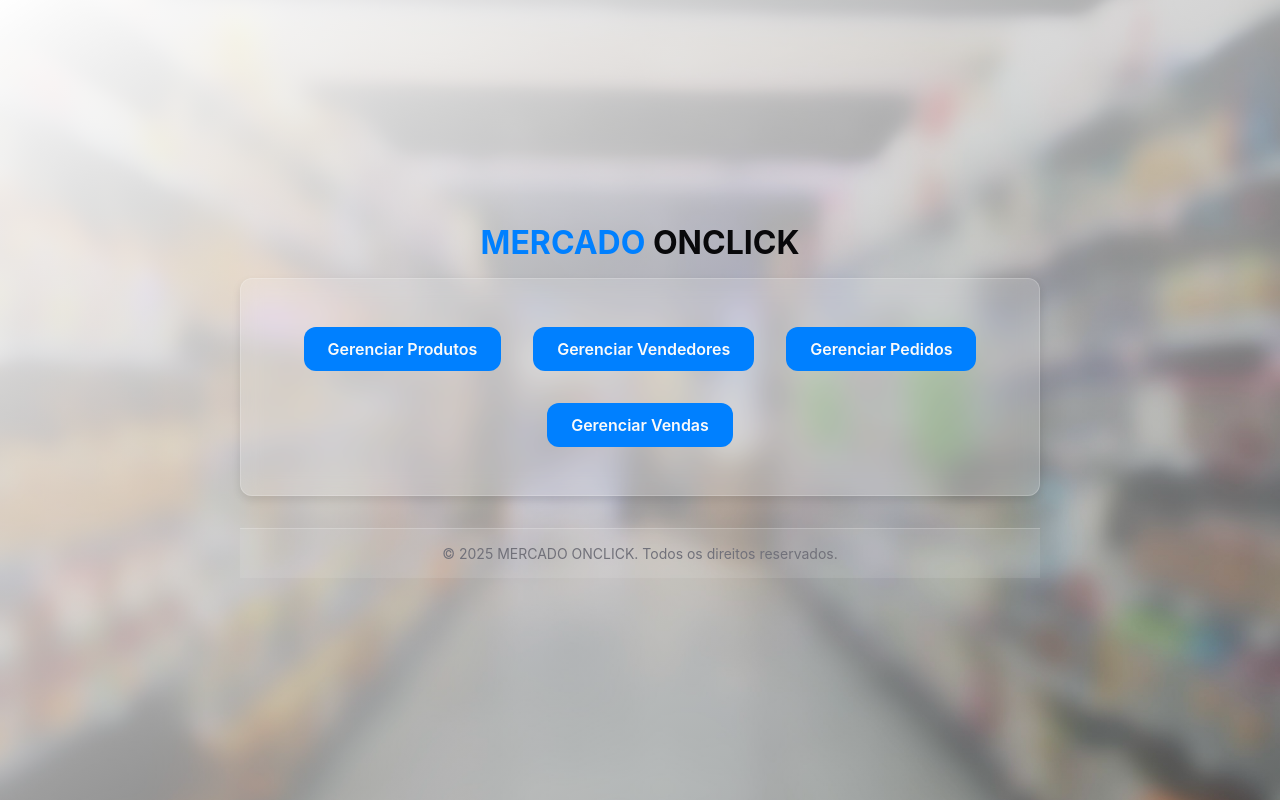
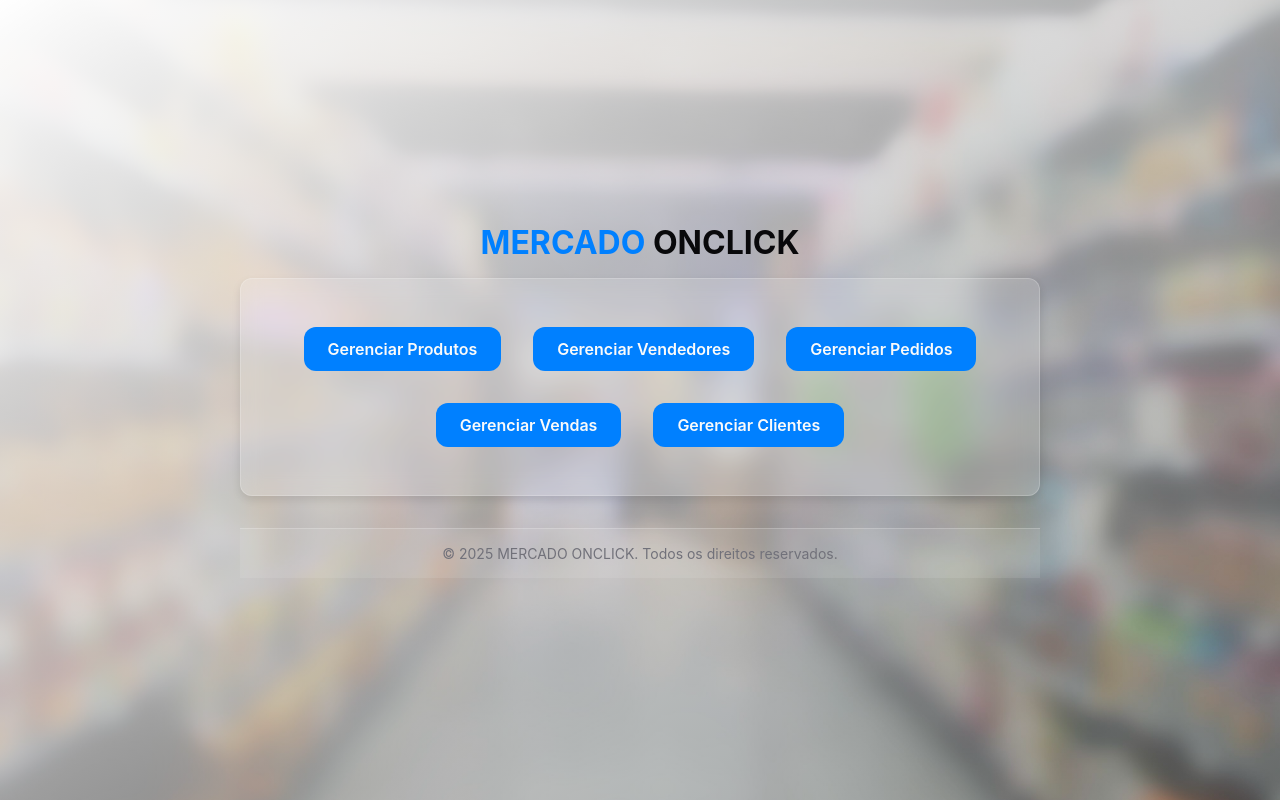
Before and after one commit to Alexgabriel2k02/Management-Onclick, a React (Create React App) app: page /home in a window 1280 px wide. Built offline with nearby package versions, Linux system fonts and the light colour scheme; sample sign-in values are in the browser's storage.

Commit message:
Adicionando o Botão Gerenciamento de Clientes

```diff
--- a/src/Components/Home.js
+++ b/src/Components/Home.js
@@ -15,6 +15,7 @@ const Home = () => {
         <a href="/seller" className="btn-group">Gerenciar Vendedores</a>
         <a href="/order" className="btn-group">Gerenciar Pedidos</a>
         <a href="/sale" className="btn-group">Gerenciar Vendas</a>
+        <a href="/client" className="btn-group">Gerenciar Clientes</a> {/* Novo botão */}
       </div>
 
       <footer>
```
